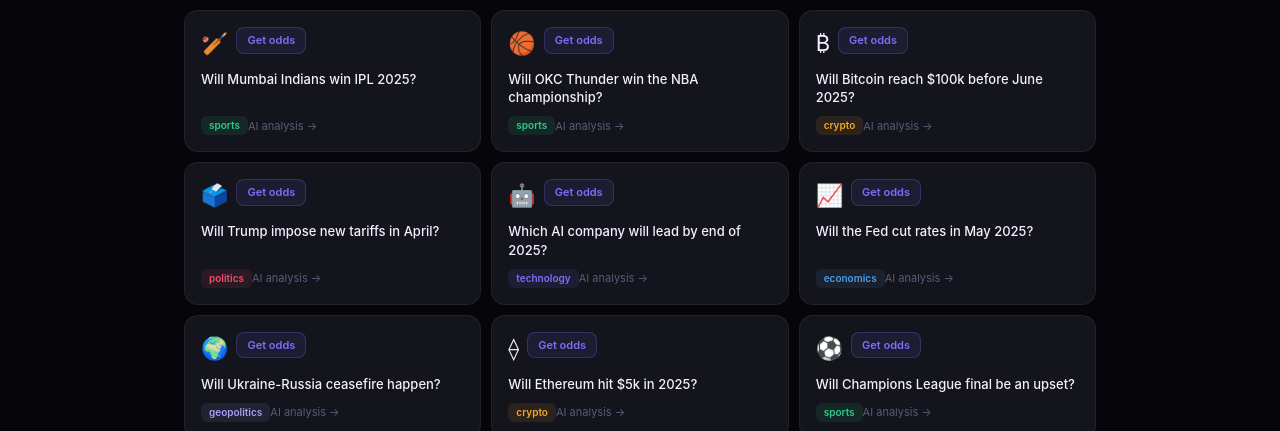
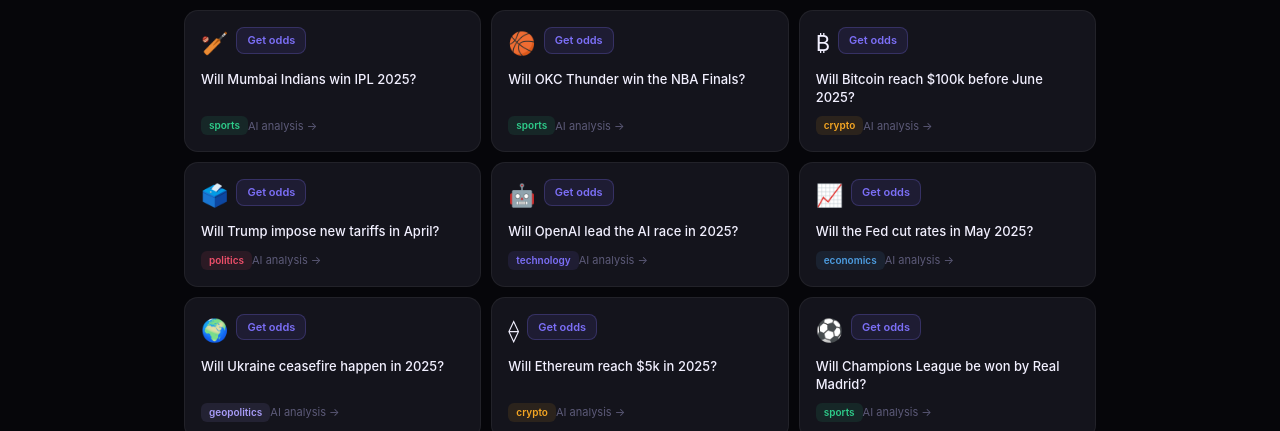
Before and after one commit to anujagadde18/tradedna, a Next.js app: page / in a window 1280 px wide. Shown: the part 521-952 px from the top of the page. Built offline with nearby package versions, Linux system fonts and the light colour scheme; no server answers.

Commit message:
fix: correct odds fetching and more specific search queries

```diff
--- a/app/page.tsx
+++ b/app/page.tsx
@@ -24,15 +24,15 @@ const CAT_COLORS: Record<string,{color:string;bg:string}> = {
 };
 
 const FEATURED: {q:string;cat:string;emoji:string;searchQ:string}[] = [
-  { q:'Will Mumbai Indians win IPL 2025?',          cat:'sports',     emoji:'🏏', searchQ:'IPL 2025 winner Mumbai' },
-  { q:'Will OKC Thunder win the NBA championship?', cat:'sports',     emoji:'🏀', searchQ:'NBA champion 2025' },
-  { q:'Will Bitcoin reach $100k before June 2025?', cat:'crypto',     emoji:'₿',  searchQ:'Bitcoin 100k' },
-  { q:'Will Trump impose new tariffs in April?',    cat:'politics',   emoji:'🗳️', searchQ:'Trump tariffs' },
-  { q:'Which AI company will lead by end of 2025?', cat:'technology', emoji:'🤖', searchQ:'AI model company 2025' },
-  { q:'Will the Fed cut rates in May 2025?',        cat:'economics',  emoji:'📈', searchQ:'Fed rates May 2025' },
-  { q:'Will Ukraine-Russia ceasefire happen?',      cat:'geopolitics',emoji:'🌍', searchQ:'Ukraine Russia ceasefire' },
-  { q:'Will Ethereum hit $5k in 2025?',             cat:'crypto',     emoji:'⟠',  searchQ:'Ethereum price 5000' },
-  { q:'Will Champions League final be an upset?',   cat:'sports',     emoji:'⚽', searchQ:'Champions League winner 2025' },
+  { q:'Will Mumbai Indians win IPL 2025?',          cat:'sports',     emoji:'🏏', searchQ:'Mumbai Indians IPL' },
+  { q:'Will OKC Thunder win the NBA Finals?',       cat:'sports',     emoji:'🏀', searchQ:'Oklahoma City Thunder NBA Finals' },
+  { q:'Will Bitcoin reach $100k before June 2025?', cat:'crypto',     emoji:'₿',  searchQ:'Bitcoin 100k 2025' },
+  { q:'Will Trump impose new tariffs in April?',    cat:'politics',   emoji:'🗳️', searchQ:'Trump tariffs April 2025' },
+  { q:'Will OpenAI lead the AI race in 2025?',      cat:'technology', emoji:'🤖', searchQ:'OpenAI best AI model 2025' },
+  { q:'Will the Fed cut rates in May 2025?',        cat:'economics',  emoji:'📈', searchQ:'Fed cut rates May 2025' },
+  { q:'Will Ukraine ceasefire happen in 2025?',     cat:'geopolitics',emoji:'🌍', searchQ:'Ukraine ceasefire 2025' },
+  { q:'Will Ethereum reach $5k in 2025?',           cat:'crypto',     emoji:'⟠',  searchQ:'Ethereum 5000 2025' },
+  { q:'Will Champions League be won by Real Madrid?',cat:'sports',    emoji:'⚽', searchQ:'Real Madrid Champions League 2025' },
 ];
 
 export default function HomePage() {
@@ -73,18 +73,28 @@ export default function HomePage() {
         const res = await fetch('/api/search?q='+encodeURIComponent(f.searchQ));
         const d = await res.json();
         const top = d.results?.[0];
+        if (!top?.url) {
+          setCards(prev => prev.map((c,ci) => ci===i ? {...c, loading:false} : c));
+          return;
+        }
+        const slug = top.url.split('/event/')[1]?.split('/')[0]?.split('?')[0];
+        if (!slug) {
+          setCards(prev => prev.map((c,ci) => ci===i ? {...c, loading:false} : c));
+          return;
+        }
+        const ev = await fetch('/api/polymarket?slug='+slug);
+        const ed = await ev.json();
         let odds: number|null = null;
-        if (top?.url) {
-          // Try to get yes price from the search result
-          const slug = top.url.split('/event/')[1]?.split('/')[0]?.split('?')[0];
-          if (slug) {
-            const ev = await fetch('/api/polymarket?slug='+slug);
-            const ed = await ev.json();
-            if (ed.type === 'binary' && ed.markets?.[0]?.outcomePrices) {
-              const prices = typeof ed.markets[0].outcomePrices === 'string'
-                ? JSON.parse(ed.markets[0].outcomePrices) : ed.markets[0].outcomePrices;
-              const p = parseFloat(prices[0]);
-              if (!isNaN(p)) odds = p > 1 ? Math.round(p) : Math.round(p * 100);
+        // Only use binary markets with valid yes price
+        if (ed.type === 'binary' && ed.markets?.[0]) {
+          const mkt = ed.markets[0];
+          const prices = mkt.outcomePrices
+            ? (typeof mkt.outcomePrices === 'string' ? JSON.parse(mkt.outcomePrices) : mkt.outcomePrices)
+            : null;
+          if (prices && prices[0]) {
+            const p = parseFloat(prices[0]);
+            if (!isNaN(p) && p > 0 && p < 100) {
+              odds = p > 1 ? Math.round(p) : Math.round(p * 100);
             }
           }
         }
```
